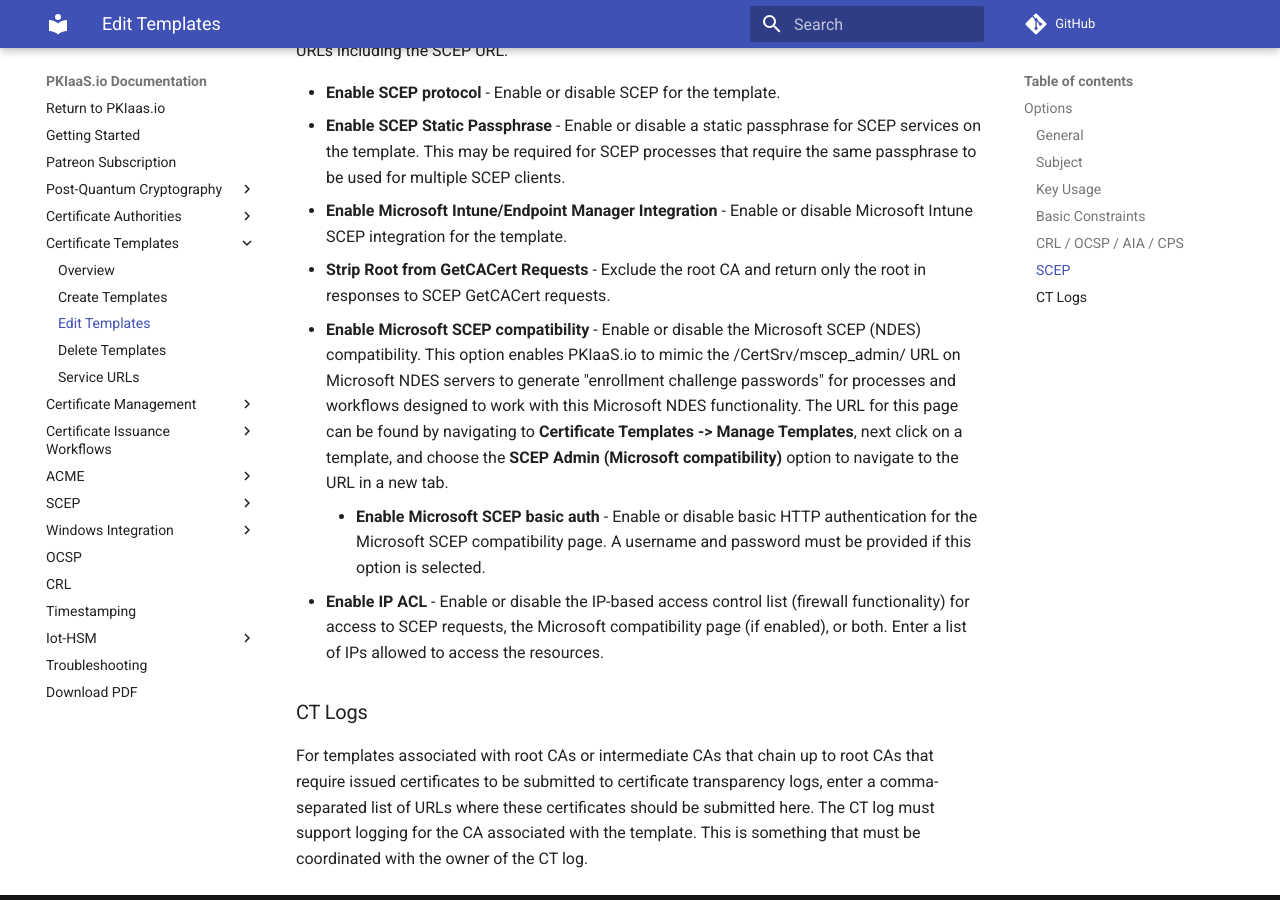
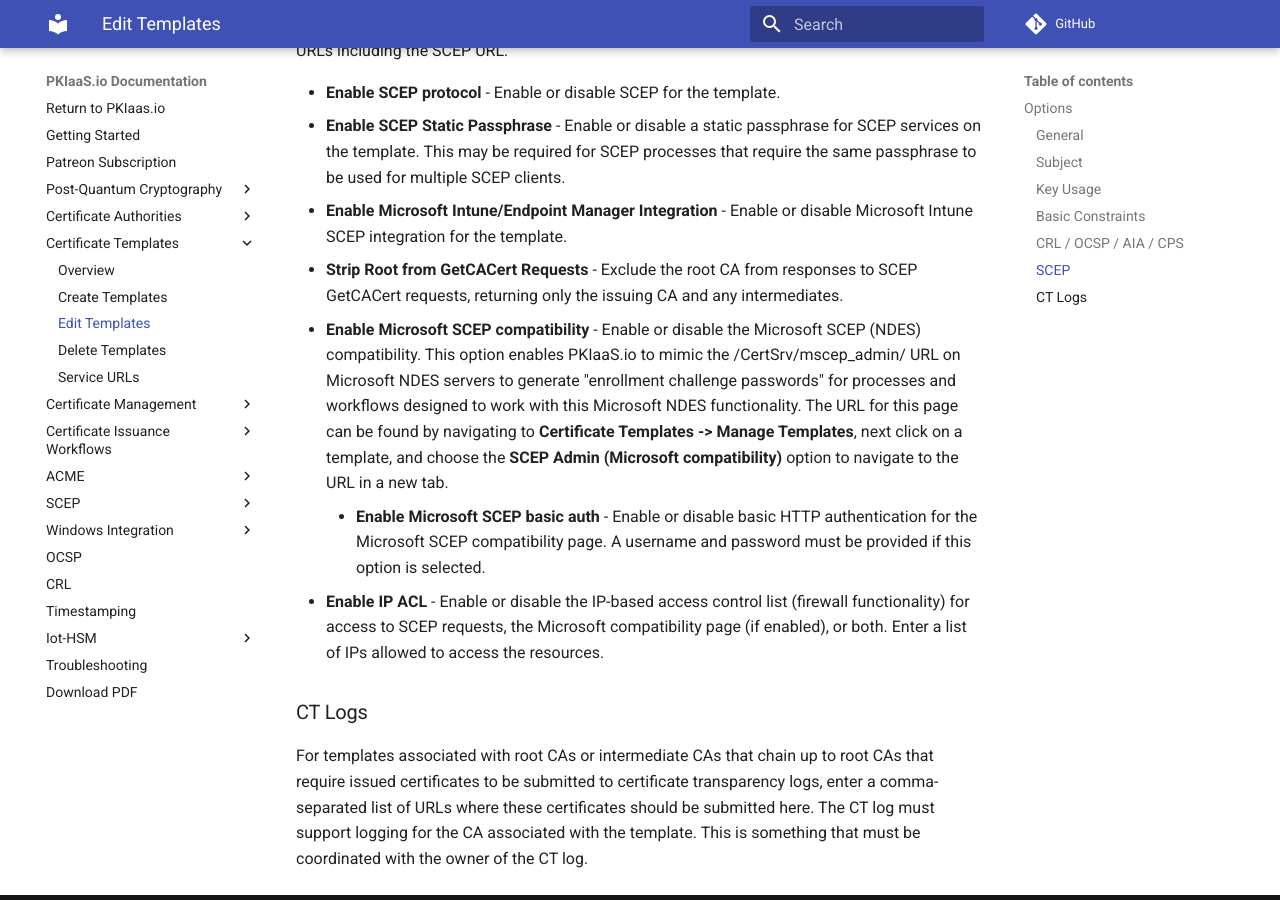
Before and after one commit to lspiehler/pkiaas-docs, an MkDocs documentation site: the page built from docs/certificate-templates/edit.md, in a window 1280 px wide and 900 px high, scrolled down 2060 px. Built offline with MkDocs 1.6.1 and Material for MkDocs 9.7.7, drawn with Linux system fonts in a browser that asks for light colours; comment, search, counter and statistics services are not loaded.

Commit message:
Fix contradictory Strip Root from GetCACert description
The bullet said the option would "Exclude the root CA and return only
the root", which cannot both be true. The option name is the reliable
part: Strip Root means the root is what gets removed, so what remains in
the GetCACert response is the issuing CA and any intermediates.

Co-Authored-By: Claude Opus 5 (1M context) <noreply@anthropic.com>

```diff
--- a/docs/certificate-templates/edit.md
+++ b/docs/certificate-templates/edit.md
@@ -40,7 +40,7 @@ Simple Certificate Enrollment Protocol is a protocol designed to simplify the pr
 * **Enable SCEP protocol** - Enable or disable SCEP for the template.
 * **Enable SCEP Static Passphrase** - Enable or disable a static passphrase for SCEP services on the template. This may be required for SCEP processes that require the same passphrase to be used for multiple SCEP clients.
 * **Enable Microsoft Intune/Endpoint Manager Integration** - Enable or disable Microsoft Intune SCEP integration for the template.
-* **Strip Root from GetCACert Requests** - Exclude the root CA and return only the root in responses to SCEP GetCACert requests.
+* **Strip Root from GetCACert Requests** - Exclude the root CA from responses to SCEP GetCACert requests, returning only the issuing CA and any intermediates.
 * **Enable Microsoft SCEP compatibility** - Enable or disable the Microsoft SCEP (NDES) compatibility. This option enables PKIaaS.io to mimic the /CertSrv/mscep_admin/ URL on Microsoft NDES servers to generate "enrollment challenge passwords" for processes and workflows designed to work with this Microsoft NDES functionality. The URL for this page can be found by navigating to **Certificate Templates -> Manage Templates**, next click on a template, and choose the **SCEP Admin (Microsoft compatibility)** option to navigate to the URL in a new tab.
     * **Enable Microsoft SCEP basic auth** - Enable or disable basic HTTP authentication for the Microsoft SCEP compatibility page. A username and password must be provided if this option is selected.
 * **Enable IP ACL** - Enable or disable the IP-based access control list (firewall functionality) for access to SCEP requests, the Microsoft compatibility page (if enabled), or both. Enter a list of IPs allowed to access the resources.
```
